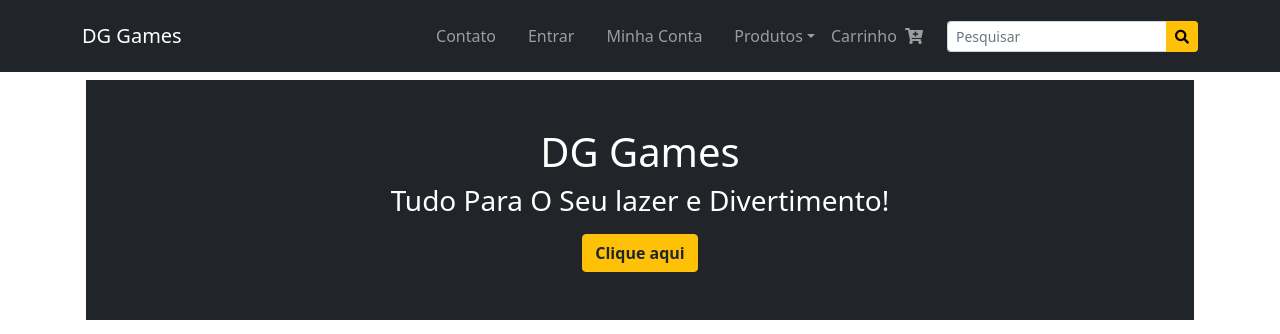
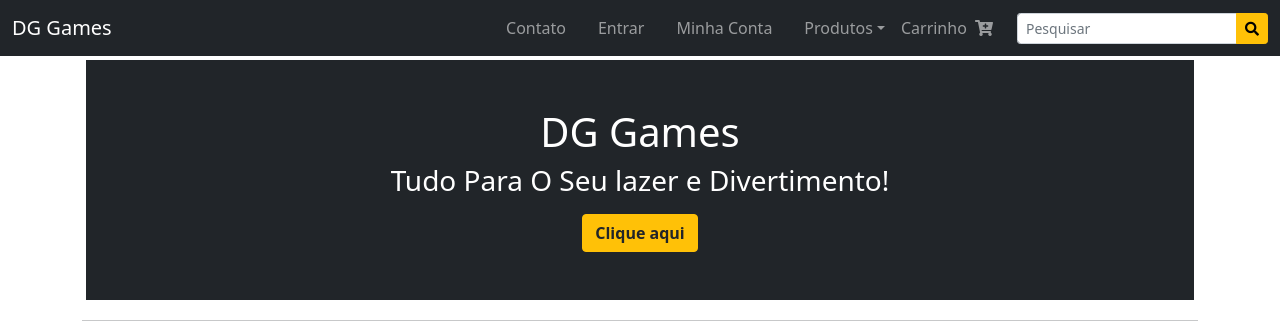
Before and after one commit to DiegoVsp/Loja, a plain HTML site: page index.html in a window 1280 px wide. Shown: the top 334 px of the page. Drawn offline with nearby package versions, Linux system fonts and the light colour scheme.

Commit message:
atualizando

```diff
--- a/index.html
+++ b/index.html
@@ -14,8 +14,8 @@
 </head>
 
 <body style="min-width: 372px;" class="d-flex flex-column">
-  <nav class="navbar navbar-expand-lg navbar-dark bg-dark p-3 ">
-    <div class="container">
+  <nav class="navbar navbar-expand-lg navbar-dark bg-dark fixed-top">
+    <div class="container-fluid">
       <a href="base.html" class="navbar-brand">DG Games</a>
       <button class="navbar-toggler" type="button" data-bs-toggle="collapse" data-bs-target="#menu-top"
         aria-controls="menu-top" aria-expanded="" aria-label="Toggle navigation">
@@ -58,7 +58,7 @@
     </div>
   </nav>
 
-  <header class="container">
+  <header class="container mt-1 pt-5 rounded">
     <div class="row justify-content-center m-1">
       <div
         class="col-lg-12 col-md-12 col-sm-12 col-11 d-flex justify-content-center  mt-1 p-5 bg-dark text-white flex-column text-center">
```
